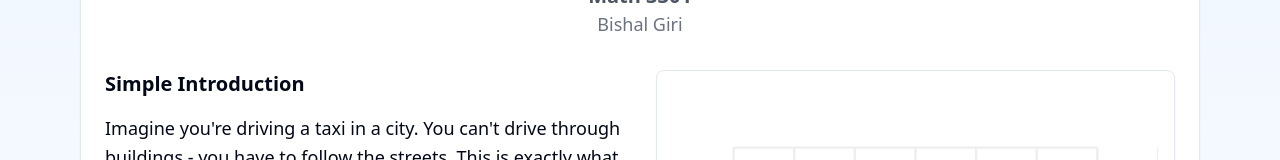
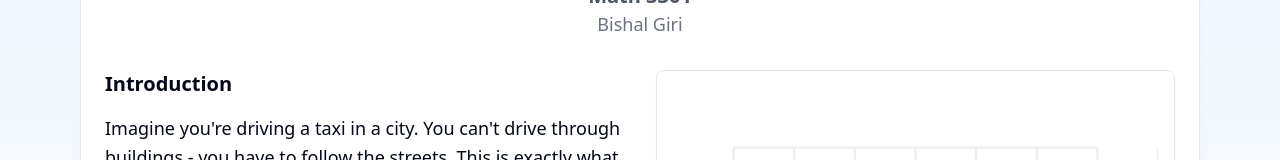
Before and after one commit to bishal0922/TaxiCabGeometry-Visualizer, a Next.js app: page / in a window 1280 px wide. Shown: the part 131-291 px from the top of the page. Built offline with nearby package versions, Linux system fonts and the light colour scheme.

Commit message:
escpae quotes,ready for presetnation

```diff
--- a/src/app/TaxicabGeometryPresentation.js
+++ b/src/app/TaxicabGeometryPresentation.js
@@ -21,9 +21,9 @@ const TaxicabGeometryPresentation = () => {
 
         <div className="grid grid-cols-2 gap-8">
           <div className="space-y-4">
-              <h3 className="text-xl font-semibold">Simple Introduction</h3>
+            <h3 className="text-xl font-semibold">Introduction</h3>
             <p className="text-lg leading-relaxed">
-                Imagine you're driving a taxi in a city. You can't drive through buildings - you have to follow the streets.
+              Imagine you&apos;re driving a taxi in a city. You can&apos;t drive through buildings - you have to follow the streets.
               This is exactly what taxicab geometry is about! It measures distances the way a car would actually drive through
               city streets, not as the crow flies.
             </p>
@@ -36,7 +36,7 @@ const TaxicabGeometryPresentation = () => {
 
             <div className="p-4 bg-blue-50 rounded-lg">
               <p className="font-semibold mb-2">Simple Example:</p>
-                <p>Let's say you want to go from Point A(0,0) to Point B(3,2):</p>
+              <p>Let&apos;s say you want to go from Point A(0,0) to Point B(3,2):</p>
               <p>• You need to go right 3 blocks: 3 units</p>
               <p>• You need to go up 2 blocks: 2 units</p>
               <p>• Total distance = 3 + 2 = 5 blocks</p>
```
Lines whose indentation alone changed are shown as unchanged.
